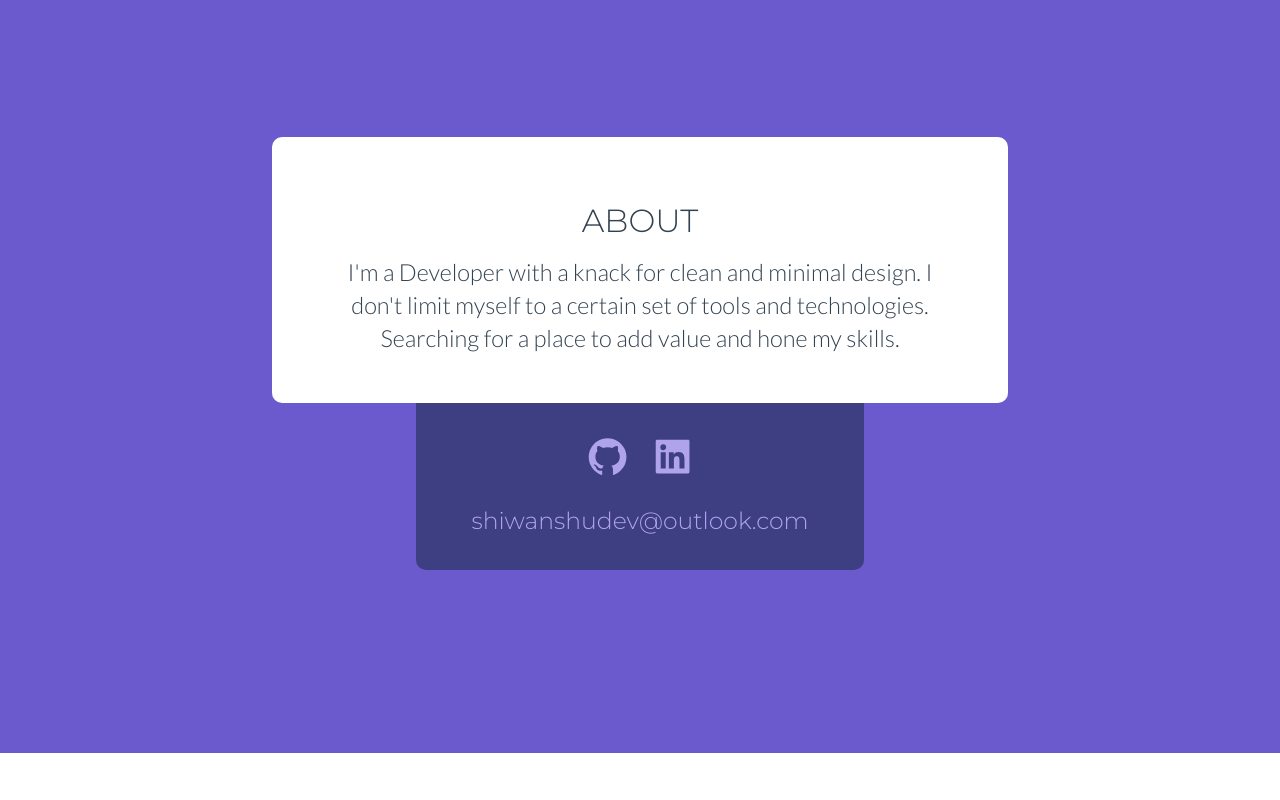
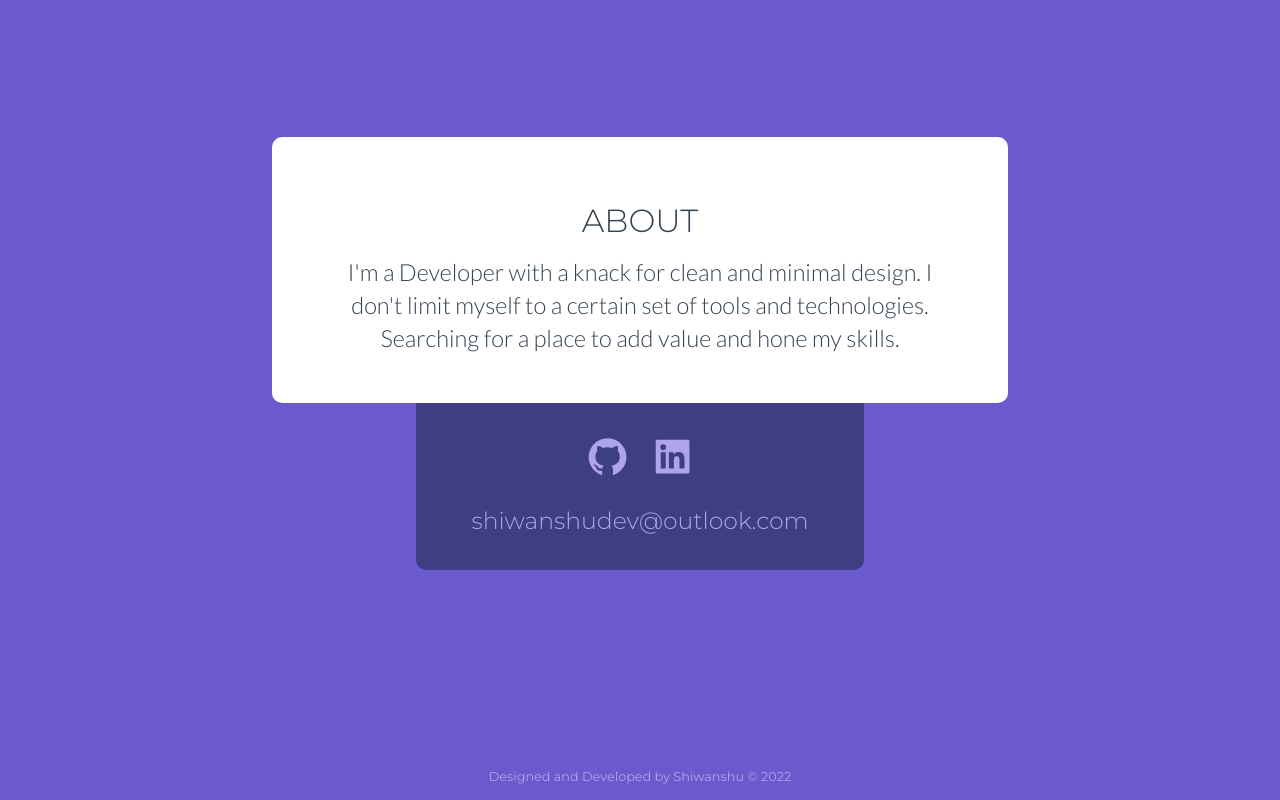
Before and after one commit to shiwanshudev/portfolio, a React (Create React App) app: page / in a window 1280 px wide. Shown: the part 2347-3147 px from the top of the page. Before the commit the page ends 3100 px from the top, so only its background shows below. Built offline with nearby package versions, Linux system fonts and the light colour scheme.

Commit message:
added footer

```diff
--- a/src/App.js
+++ b/src/App.js
@@ -3,7 +3,6 @@ import React from "react";
 import Home from "./components/Home";
 import Navigation from "./components/Navigation";
 import Projects from "./components/Projects";
-import { Wip } from "./components/Wip";
 import Skills from "./components/Skills";
 import About from "./components/About";
 
@@ -15,6 +14,17 @@ const App = () => {
       <Skills />
       <Projects />
       <About />
+      <footer
+        style={{
+          backgroundColor: "slateblue",
+          color: "var(--lightSlateBlue)",
+          textAlign: "center",
+          padding: "1rem",
+          fontSize: "0.8rem",
+        }}
+      >
+        Designed and Developed by Shiwanshu &copy; 2022
+      </footer>
     </div>
   );
 };
```
